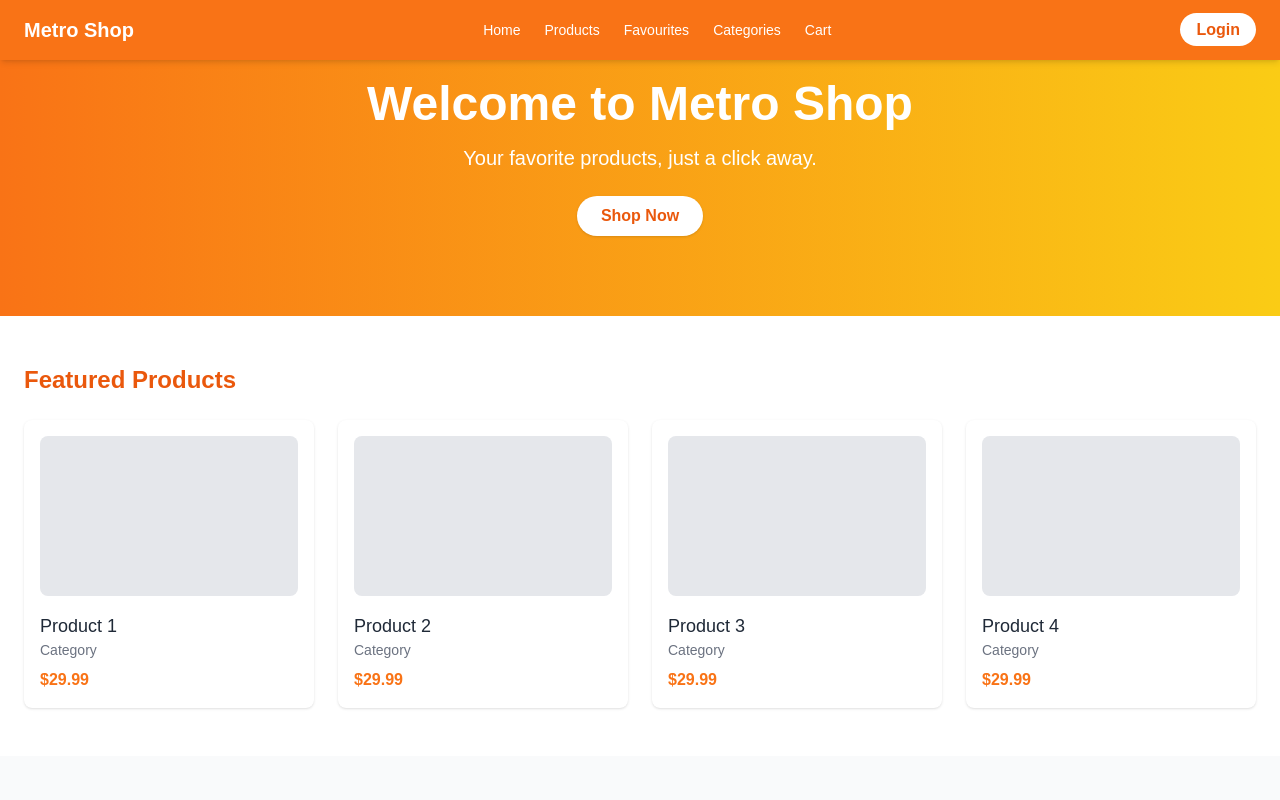
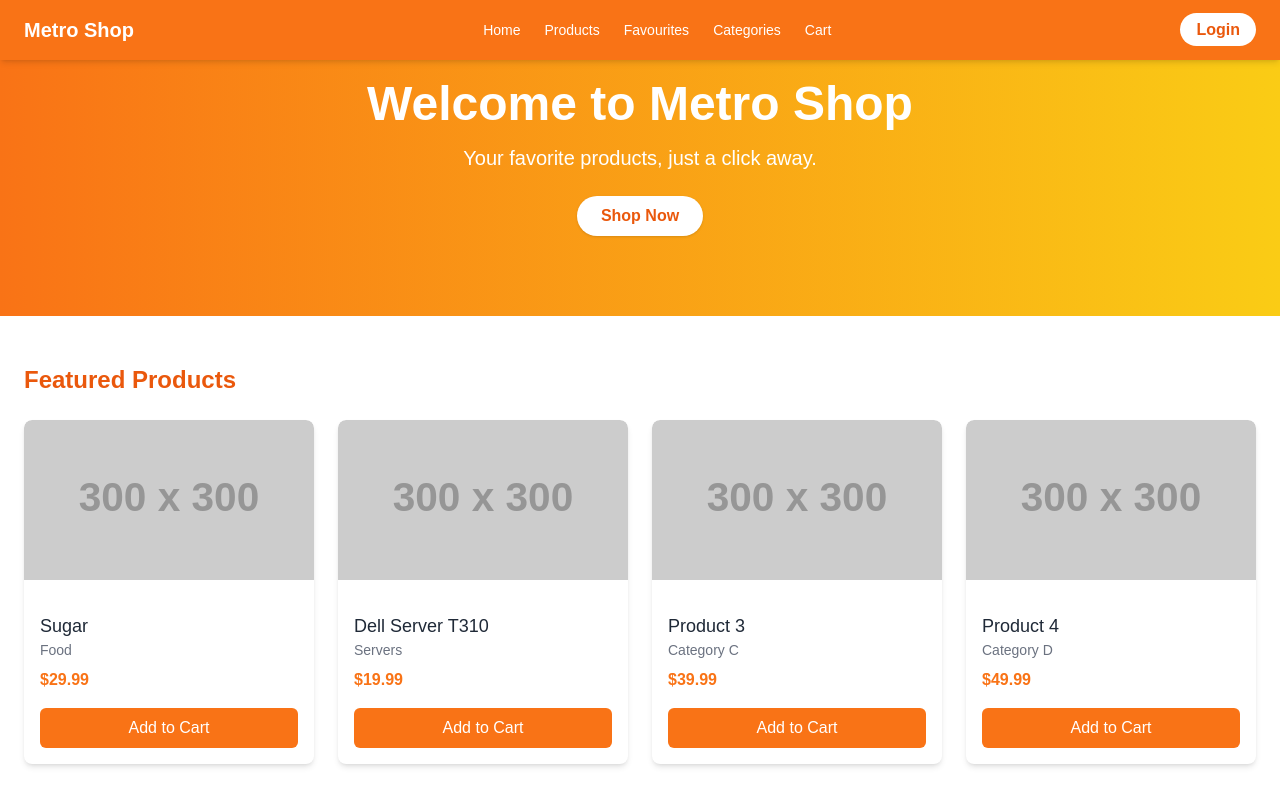
Before and after one commit to Pattiee/metro_frontend, a React (Create React App) app: page / in a window 1280 px wide. Shown: the top 800 px of the page. Built offline with nearby package versions, Linux system fonts and the light colour scheme.

Commit message:
Updated product details page

```diff
--- a/package.json
+++ b/package.json
@@ -8,6 +8,7 @@
     "@testing-library/user-event": "^13.5.0",
     "axios": "^1.6.7",
     "browser-router": "^0.2.0",
+    "framer-motion": "^12.7.4",
     "http-proxy-middleware": "^3.0.0",
     "js-cookie": "^3.0.5",
     "lucide-react": "^0.501.0",
--- a/src/App.js
+++ b/src/App.js
@@ -5,18 +5,22 @@ import { useAuth } from './hooks/useAuth';
 // Pages
 import Home from './pages/Home';
 import NotFound from './pages/NotFound';
-import Auth from './pages/Auth'
+import Auth from './pages/Auth';
+import ProductDetailsPage from './pages/ProductDetailsPage';
 
 
 const App = () => {
   const { user } = useAuth();
 
   return (
-    <Routes>
-      <Route index element={<Home />} />
-      <Route path='/auth' element={<Auth />} />
-      <Route path="*" element={ <NotFound/> } />
-    </Routes>
+    <div className="min-h-screen bg-gray-50 text-gray-900">
+      <Routes>
+        <Route index element={<Home />} />
+        <Route path='/auth' element={<Auth />} />
+        <Route path="/products/:id" element={<ProductDetailsPage />} />
+        <Route path="*" element={ <NotFound/> } />
+      </Routes>
+    </div>
   );
 };
 
--- /dev/null
+++ b/src/components/Product/ProductCard.jsx
@@ -0,0 +1,48 @@
+import React from 'react';
+import { useNavigate } from 'react-router-dom';
+
+const ProductCard = ({ product, onAddToCart }) => {
+  const navigate = useNavigate();
+
+  const handleCardClick = () => {
+    navigate(`/products/${product.id}`); // Adjust route path if needed
+  };
+
+  const handleAddToCart = (e) => {
+    e.stopPropagation(); // Prevent navigating when clicking the button
+    onAddToCart(product);
+  };
+
+  return (
+    <div
+      onClick={handleCardClick}
+      className="bg-white shadow-md rounded-lg overflow-hidden hover:shadow-xl transition duration-300 ease-in-out cursor-pointer group"
+    >
+      {/* Image Section */}
+      <div
+        className="w-full h-40 bg-gray-200 mb-4 rounded-t-lg"
+        style={{
+          backgroundImage: `url(${product.image})`,
+          backgroundSize: 'cover',
+          backgroundPosition: 'center',
+        }}
+      ></div>
+
+      {/* Product Info */}
+      <div className="p-4">
+        <h3 className="text-lg font-medium">{product.name}</h3>
+        <p className="text-sm text-gray-500">{product.category}</p>
+        <p className="mt-2 font-bold text-orange-500">${product.price}</p>
+
+        <button
+          onClick={handleAddToCart}
+          className="mt-4 w-full bg-orange-500 text-white py-2 rounded-md hover:bg-orange-600 transition"
+        >
+          Add to Cart
+        </button>
+      </div>
+    </div>
+  );
+};
+
+export default ProductCard;
--- /dev/null
+++ b/src/components/Product/ProductReviews.jsx
@@ -0,0 +1,21 @@
+import React from 'react';
+
+const ProductReviews = () => {
+  return (
+    <div className="mt-16">
+      <h2 className="text-xl font-semibold text-gray-800 mb-4">Customer Reviews</h2>
+      <div className="bg-white rounded-lg p-4 shadow-sm space-y-4">
+        <div className="border-b pb-3">
+          <p className="font-medium text-gray-700">Jane Doe</p>
+          <p className="text-sm text-gray-500 italic">"Amazing quality and super comfortable!"</p>
+        </div>
+        <div>
+          <p className="font-medium text-gray-700">John Smith</p>
+          <p className="text-sm text-gray-500 italic">"Battery lasts forever, and sound is 🔥!"</p>
+        </div>
+      </div>
+    </div>
+  );
+};
+
+export default ProductReviews;
--- /dev/null
+++ b/src/components/Product/RelatedProducts.jsx
@@ -0,0 +1,26 @@
+import React from 'react';
+import { motion } from 'framer-motion';
+
+const RelatedProducts = () => {
+  return (
+    <div className="mt-16">
+      <h2 className="text-xl font-semibold text-gray-800 mb-6">Related Products</h2>
+      <div className="grid grid-cols-2 md:grid-cols-4 gap-6">
+        {[...Array(4)].map((_, i) => (
+          <motion.div
+            key={i}
+            whileHover={{ scale: 1.03 }}
+            className="bg-white shadow rounded-lg p-4 hover:shadow-lg transition"
+          >
+            <div className="w-full h-40 bg-gray-200 mb-4 rounded-lg" />
+            <h3 className="text-lg font-medium text-gray-800">Product {i + 1}</h3>
+            <p className="text-sm text-gray-500">Category</p>
+            <p className="mt-2 font-bold text-orange-500">$39.99</p>
+          </motion.div>
+        ))}
+      </div>
+    </div>
+  );
+};
+
+export default RelatedProducts;
--- a/src/index.js
+++ b/src/index.js
@@ -11,7 +11,7 @@ root.render(
   <React.StrictMode>
     <BrowserRouter>
       <AuthProvider>
-        <App />
+        <App/>
       </AuthProvider>
     </BrowserRouter>
   </React.StrictMode>
--- a/src/pages/Home.jsx
+++ b/src/pages/Home.jsx
@@ -3,8 +3,48 @@ import { Link } from 'react-router-dom';
 import Footer from '../sections/Footer';
 import Hero from '../sections/Hero'
 import NavBar from '../components/NavBar'
+import ProductCard from '../components/Product/ProductCard'
 
 const Home = () => {
+  const products = [
+    {
+      id: 1,
+      name: "Sugar",
+      category: "Food",
+      price: 29.99,
+      image: "https://via.placeholder.com/300" // Replace with actual image URL
+    },
+    {
+      id: 2,
+      name: "Dell Server T310",
+      category: "Servers",
+      price: 19.99,
+      image: "https://via.placeholder.com/300"
+    },
+    {
+      id: 3,
+      name: "Product 3",
+      category: "Category C",
+      price: 39.99,
+      image: "https://via.placeholder.com/300"
+    },
+    {
+      id: 4,
+      name: "Product 4",
+      category: "Category D",
+      price: 49.99,
+      image: "https://via.placeholder.com/300"
+    }
+  ];
+
+  // Handle add product to card
+  const handleAddToCart = (product) => {
+    console.log('Adding to cart:', product);
+    // /products/:id
+    // You can integrate your cart logic here (e.g., context, redux, API call)
+  };
+
+
   return (
     <div className="min-h-screen bg-white text-gray-800">
       {/* Navbar */}
@@ -21,14 +61,7 @@ const Home = () => {
       <section className="py-12 px-6">
         <h2 className="text-2xl font-semibold mb-6 text-orange-600">Featured Products</h2>
         <div className="grid grid-cols-2 md:grid-cols-4 gap-6">
-          {[...Array(4)].map((_, idx) => (
-            <div key={idx} className="bg-white shadow rounded-lg p-4 hover:shadow-lg transition">
-              <div className="w-full h-40 bg-gray-200 mb-4 rounded-lg"></div>
-              <h3 className="text-lg font-medium">Product {idx + 1}</h3>
-              <p className="text-sm text-gray-500">Category</p>
-              <p className="mt-2 font-bold text-orange-500">$29.99</p>
-            </div>
-          ))}
+          {products?.map(product => (<ProductCard key={product.id} product={product} onAddToCart={handleAddToCart}/>))}
         </div>
       </section>
 
@@ -60,6 +93,21 @@ const Home = () => {
             </div>
           ))}
         </div>
+
+        {/* Featured Products */}
+        <div className="py-12 px-6">
+          {/* <h2 className="text-2xl font-semibold mb-6 text-orange-600">Featured Products</h2> */}
+          <div className="grid grid-cols-2 md:grid-cols-4 gap-6">
+            {[...Array(4)].map((_, idx) => (
+              <div key={idx} className="bg-white shadow rounded-lg p-4 hover:shadow-lg transition">
+                <div className="w-full h-40 bg-gray-200 mb-4 rounded-lg"></div>
+                <h3 className="text-lg font-medium">Product {idx + 1}</h3>
+                <p className="text-sm text-gray-500">Category</p>
+                <p className="mt-2 font-bold text-orange-500">$29.99</p>
+              </div>
+            ))}
+          </div>
+        </div>
       </section>
 
       {/* Footer */}
--- /dev/null
+++ b/src/pages/ProductDetailsPage.jsx
@@ -0,0 +1,73 @@
+import React, { useEffect, useState } from 'react';
+import { useParams } from 'react-router-dom';
+import { motion } from 'framer-motion';
+import ProductReviews from '../components/Product/ProductReviews';
+import RelatedProducts from '../components/Product/RelatedProducts';
+
+const ProductDetailsPage = () => {
+  const { id } = useParams();
+  const [product, setProduct] = useState(null);
+
+  useEffect(() => {
+    const fetchProduct = async () => {
+      try {
+        const mockProduct = {
+          id,
+          name: `MetroFit Headphones ${id}`,
+          category: 'Electronics',
+          price: 79.99,
+          image: 'https://via.placeholder.com/600x400',
+          description: 'Experience immersive sound quality with MetroFit headphones. Stylish, wireless, and built for comfort.',
+        };
+        setProduct(mockProduct);
+      } catch (error) {
+        console.error('Failed to fetch product:', error);
+      }
+    };
+
+    fetchProduct();
+  }, [id]);
+
+  const handleAddToCart = () => {
+    console.log('Added to cart:', product);
+  };
+
+  if (!product) return <div className="p-6">Loading...</div>;
+
+  return (
+    <motion.div
+      className="py-12 px-6 max-w-6xl mx-auto"
+      initial={{ opacity: 0, y: 30 }}
+      animate={{ opacity: 1, y: 0 }}
+      transition={{ duration: 0.5, ease: 'easeOut' }}
+    >
+      <div className="grid md:grid-cols-2 gap-10 bg-white p-6 rounded-xl shadow-sm">
+        <div>
+          <img
+            src={product.image}
+            alt={product.name}
+            className="rounded-xl w-full object-cover shadow-md"
+          />
+        </div>
+        <div>
+          <h1 className="text-3xl font-bold text-gray-800 mb-2">{product.name}</h1>
+          <p className="text-orange-600 font-semibold text-xl mb-1">${product.price}</p>
+          <p className="text-sm text-gray-500 mb-4 uppercase tracking-wide">{product.category}</p>
+          <p className="text-gray-700 leading-relaxed mb-6">{product.description}</p>
+
+          <button
+            onClick={handleAddToCart}
+            className="bg-orange-500 text-white px-6 py-2 rounded-full hover:bg-orange-600 transition shadow"
+          >
+            Add to Cart
+          </button>
+        </div>
+      </div>
+
+      <ProductReviews />
+      <RelatedProducts />
+    </motion.div>
+  );
+};
+
+export default ProductDetailsPage;
```
Also changed, not shown: 1 other file (tests, documents, lock files or other folders).
